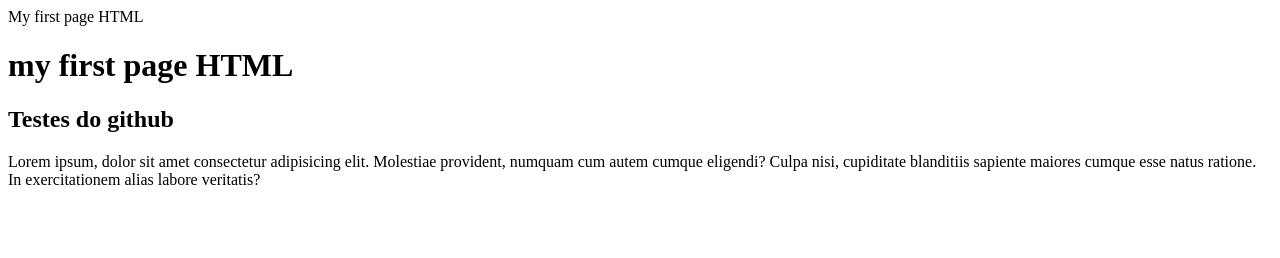
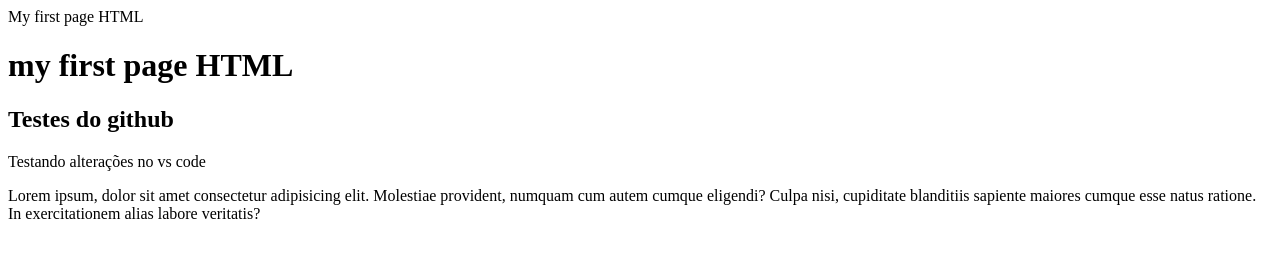
Before and after one commit to RyanKesley/html-lesson, a plain HTML site: page index.html in a window 1280 px wide. Drawn offline with Linux system fonts and the light colour scheme.

Commit message:
Adicionando um paragrafo teste

```diff
--- a/index.html
+++ b/index.html
@@ -10,6 +10,10 @@
     <h1>my first page HTML</h1>
     <h2>Testes do github</h2>
 
+    <p>Testando alterações no vs code</p>
+
     <p>Lorem ipsum, dolor sit amet consectetur adipisicing elit. Molestiae provident, numquam cum autem cumque eligendi? Culpa nisi, cupiditate blanditiis sapiente maiores cumque esse natus ratione. In exercitationem alias labore veritatis?</p>
+
+
 </body>
 </html>
```
